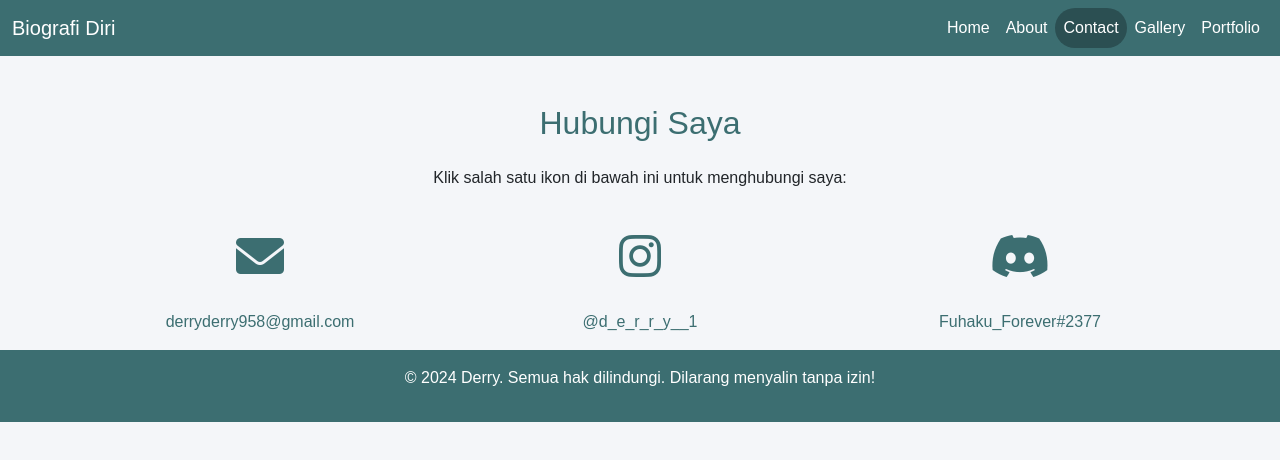
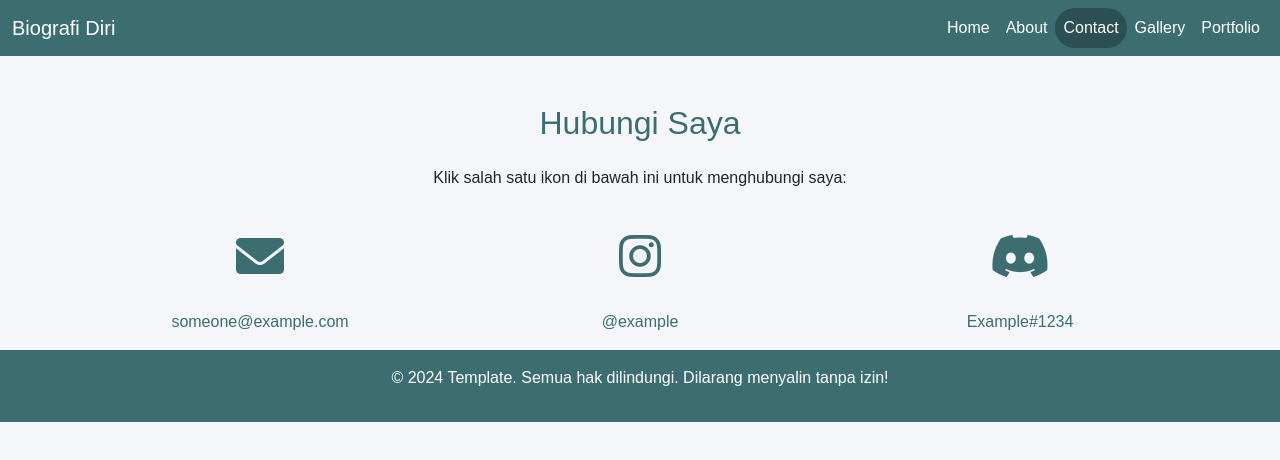
Before and after one commit to FuhakuForever/Biography-Template, a plain HTML site: page contact.html in a window 1280 px wide. Drawn offline with nearby package versions, Linux system fonts and the light colour scheme.

Commit message:
Update contact.html

```diff
--- a/contact.html
+++ b/contact.html
@@ -1,10 +1,10 @@
 <!DOCTYPE html>
 <html lang="en">
 <head>
-    <meta name="copyright" content="Hak Cipta &copy; 2024 Derry. Semua hak dilindungi.">
+    <meta name="copyright" content="Hak Cipta &copy; 2024. Semua hak dilindungi.">
     <meta charset="UTF-8">
     <meta name="viewport" content="width=device-width, initial-scale=1.0">
-    <title>Contact - Derry</title>
+    <title>Contact - Template</title>
     <link href="https://cdn.jsdelivr.net/npm/bootstrap@5.3.1/dist/css/bootstrap.min.css" rel="stylesheet">
     <link rel="stylesheet" href="https://cdnjs.cloudflare.com/ajax/libs/font-awesome/6.0.0-beta3/css/all.min.css">
     <style>
@@ -48,47 +48,11 @@
             color: white;
             padding: 1rem;
         }
-    </style>
-    <style>
-        body {
-            -webkit-user-select: none;
-            -moz-user-select: none;
-            -ms-user-select: none;
-            user-select: none;
-        }
-    </style>
-    <style>
+
         .navbar .nav-link.active {
             background-color: #2b4f52;
             color: white !important;
             border-radius: 100px;
-        }
-        body {
-            background-color: #f4f6f9;
-            color: #212529;
-            font-family: 'Arial', sans-serif;
-        }
-
-        .navbar {
-            background-color: #3c6e71;
-        }
-
-        .navbar a {
-            color: white;
-        }
-
-        .navbar a:hover {
-            color: #d9d9d9;
-        }
-
-        .text-primary {
-            color: #3c6e71 !important;
-        }
-
-        footer {
-            background-color: #3c6e71;
-            color: white;
-            padding: 1rem;
         }
 
         .contact-icon {
@@ -136,31 +100,31 @@
         <div class="row justify-content-center">
             <!-- Email -->
             <div class="col-md-4">
-                <a href="mailto:derryderry958@gmail.com?subject=Halo Derry&body=Halo, saya ingin menghubungi Anda." class="contact-icon d-block">
+                <a href="mailto:someone@example.com?subject=Halo&body=Halo, saya ingin menghubungi Anda." class="contact-icon d-block">
                     <i class="fas fa-envelope"></i>
                 </a>
-                <p class="contact-text">derryderry958@gmail.com</p>
+                <p class="contact-text">someone@example.com</p>
             </div>
             <!-- Instagram -->
             <div class="col-md-4">
-                <a href="https://www.instagram.com/d_e_r_r_y__1" target="_blank" class="contact-icon d-block">
+                <a href="https://www.instagram.com/example" target="_blank" class="contact-icon d-block">
                     <i class="fab fa-instagram"></i>
                 </a>
-                <p class="contact-text">@d_e_r_r_y__1</p>
+                <p class="contact-text">@example</p>
             </div>
             <!-- Discord -->
             <div class="col-md-4">
-                <a href="https://discord.com/channels/@Fuhaku_Forever#2377" target="_blank" class="contact-icon d-block">
+                <a href="https://discord.com/channels/@example" target="_blank" class="contact-icon d-block">
                     <i class="fab fa-discord"></i>
                 </a>
-                <p class="contact-text">Fuhaku_Forever#2377</p>
+                <p class="contact-text">Example#1234</p>
             </div>
         </div>
     </div>
 
     <!-- Footer -->
     <footer class="text-center">
-        <p>&copy; 2024 Derry. Semua hak dilindungi. Dilarang menyalin tanpa izin!</p>
+        <p>&copy; 2024 Template. Semua hak dilindungi. Dilarang menyalin tanpa izin!</p>
     </footer>
 
     <!-- Script -->
```
